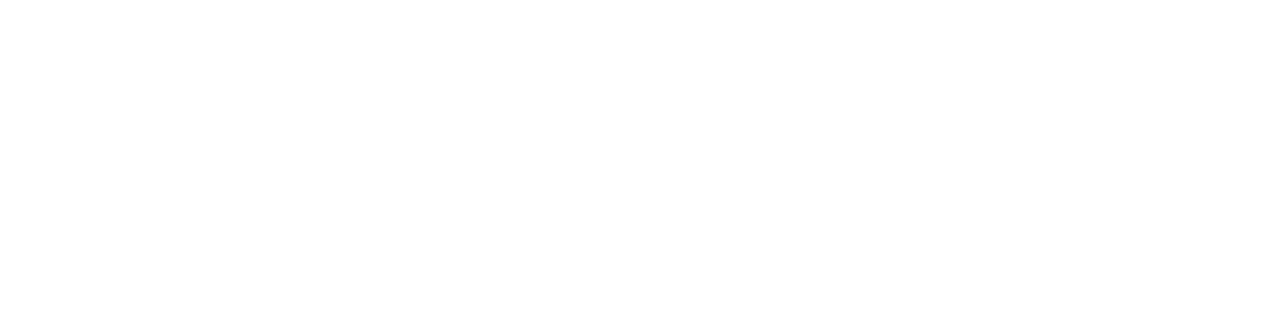
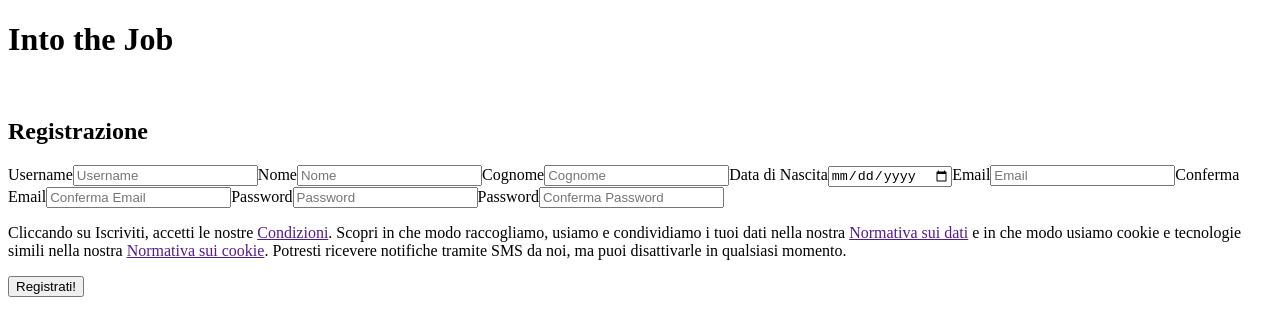
Before and after one commit to fenix638/IntoTheJob, an Angular app in the folder intoTheJob/: page /register in a window 1280 px wide. Before the commit this address led to /. Shown: the top 336 px of the page. Built offline with nearby package versions, Linux system fonts and the light colour scheme.

Commit message:
Register HTML component

```diff
--- a/intoTheJob/src/app/app-routing.module.ts
+++ b/intoTheJob/src/app/app-routing.module.ts
@@ -1,13 +1,17 @@
 import { NgModule } from '@angular/core';
 import { Routes, RouterModule } from '@angular/router';
 import { LoginComponent } from './login/login.component';
+import { RegisterComponent } from './register/register.component';
 
 
 const routes: Routes = [{
       path: 'login',
       component: LoginComponent
       },
-      { path: '', redirectTo: '/login', pathMatch: 'full' }];
+      { path: '', redirectTo: '/login', pathMatch: 'full' },
+      {path: 'register',
+      component: RegisterComponent
+    }];
 
 @NgModule({
   imports: [RouterModule.forRoot(routes)],
--- a/intoTheJob/src/app/app.module.ts
+++ b/intoTheJob/src/app/app.module.ts
@@ -4,9 +4,10 @@
 import { AppRoutingModule } from './app-routing.module';
 import { AppComponent } from './app.component';
 import { LoginComponent } from './login/login.component';
+import { RegisterComponent } from './register/register.component';
 
 @NgModule({
-  declarations: [AppComponent, LoginComponent],
+  declarations: [AppComponent, LoginComponent, RegisterComponent],
   imports: [BrowserModule, AppRoutingModule],
   providers: [],
   bootstrap: [AppComponent],
--- a/intoTheJob/src/app/login/login.component.html
+++ b/intoTheJob/src/app/login/login.component.html
@@ -7,10 +7,10 @@
 <div>
     <img src="" width="" height="">
     <h2>Login</h2>
-    <label for="Username">Username</label>
-    <input type="text" name="Username" id="Username" placeholder="Username">
-    <label for="Password">Password</label>
-    <input type="password" name="Password" id="Password" placeholder="Password">
+    <label for="username">Username</label>
+    <input type="text" name="username" id="username" placeholder="Username">
+    <label for="password">Password</label>
+    <input type="password" name="password" id="password" placeholder="Password">
 
     <button>Entra!</button>
     <br>
@@ -18,5 +18,5 @@
     <a href="">Password dimenticata?</a>
     <hr>
     <h4>Non hai un account?</h4>
-    <button>Registrati!</button>
+    <button routerLink="/register">Registrati!</button>
 </div>
--- /dev/null
+++ b/intoTheJob/src/app/register/register.component.html
@@ -0,0 +1,35 @@
+<div>
+    <h1>Into the Job</h1>
+</div>
+
+
+<div>
+    <img src="" width="" height="">
+    <h2>Registrazione</h2>
+    <label for="username">Username</label>
+    <input type="text" name="username" id="username" placeholder="Username">
+    <label for="nome">Nome</label>
+    <input type="text" name="nome" id="nome" placeholder="Nome">
+    <label for="cognome">Cognome</label>
+    <input type="text" name="cognome" id="cognome" placeholder="Cognome">
+    <label for="dataNascita">Data di Nascita</label>
+    <input type="date" name="dataNascita" id="dataNascita" placeholder="Data di nascita">
+    <label for="email">Email</label>
+    <input type="email" name="email" id="email" placeholder="Email">
+    <label for="confermaEmail">Conferma Email</label>
+    <input type="email" name="confermaEmail" id="confermaEmail" placeholder="Conferma Email">
+    <label for="password">Password</label>
+    <input type="password" name="password" id="password" placeholder="Password">
+    <label for="confermaPassword">Password</label>
+    <input type="password" name="confermaPassword" id="confermaPassword" placeholder="Conferma Password">
+
+
+    <br>
+    <p> Cliccando su Iscriviti, accetti le nostre <a href="">Condizioni</a>.
+        Scopri in che modo raccogliamo, usiamo e condividiamo
+        i tuoi dati nella nostra <a href="">Normativa sui dati</a> e in che modo
+        usiamo cookie e tecnologie simili nella nostra <a href="">Normativa sui cookie</a>.
+        Potresti ricevere notifiche tramite SMS da noi, ma puoi disattivarle in qualsiasi momento.
+    </p>
+    <button routerLink="/register">Registrati!</button>
+</div>
--- /dev/null
+++ b/intoTheJob/src/app/register/register.component.ts
@@ -0,0 +1,15 @@
+import { Component, OnInit } from '@angular/core';
+
+@Component({
+  selector: 'app-register',
+  templateUrl: './register.component.html',
+  styleUrls: ['./register.component.scss']
+})
+export class RegisterComponent implements OnInit {
+
+  constructor() { }
+
+  ngOnInit(): void {
+  }
+
+}
```
Also changed, not shown: intoTheJob/src/app/register/register.component.scss (added), 2 other files (tests, documents, lock files or other folders).
